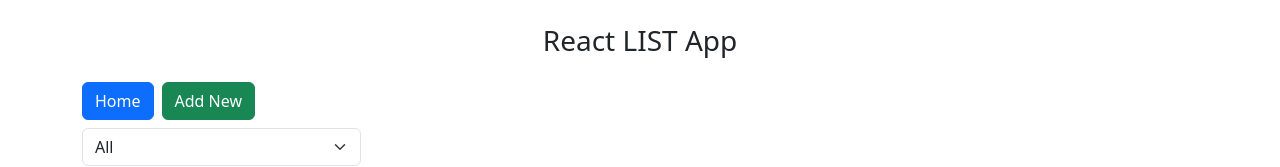
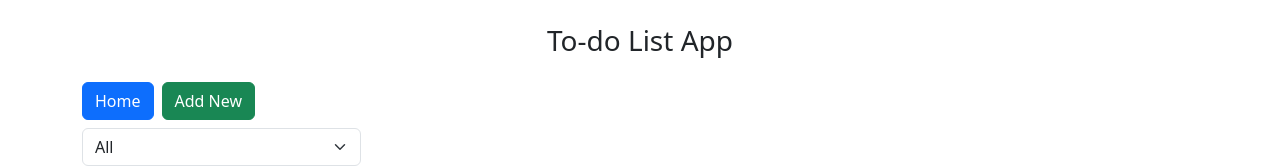
Before and after one commit to nchambrick/React-App, a React (Create React App) app: page / in a window 1280 px wide. Shown: the top 167 px of the page. Built offline with nearby package versions, Linux system fonts and the light colour scheme.

Commit message:
Updating content

```diff
--- a/src/Layout.js
+++ b/src/Layout.js
@@ -5,7 +5,7 @@ function Layout({children})
 {
     return (
          <div className="container mt-4">
-            <h3 className="text-center mb-4">React LIST App</h3>
+            <h3 className="text-center mb-4">To-do List App</h3>
             <nav>
                 <Link className="btn btn-primary me-2" to="/"> Home </Link>
                 <Link className="btn btn-success" to="/add"> Add New </Link>
```
